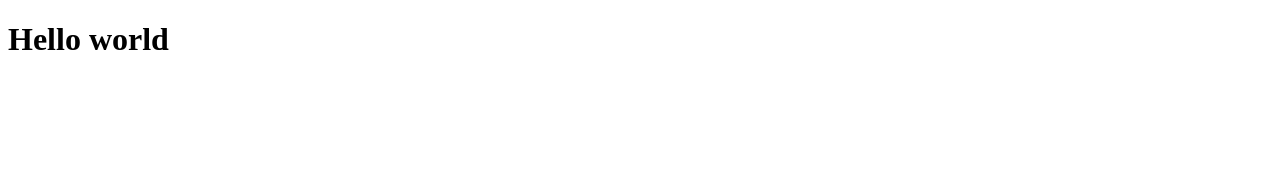
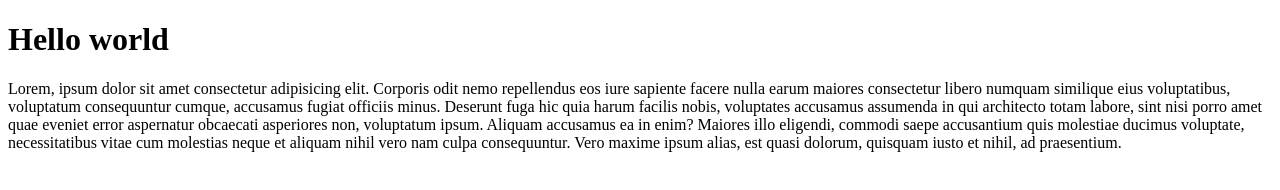
Before and after one commit to Sabrnuri/first-init, a plain HTML site: page index.html in a window 1280 px wide. Drawn offline with Linux system fonts and the light colour scheme.

Commit message:
"Add main section and some css styles"

```diff
--- a/index.html
+++ b/index.html
@@ -11,7 +11,11 @@
         Hello world
     </h1>
     <header>
-
+        <section>
+            <main>
+                Lorem, ipsum dolor sit amet consectetur adipisicing elit. Corporis odit nemo repellendus eos iure sapiente facere nulla earum maiores consectetur libero numquam similique eius voluptatibus, voluptatum consequuntur cumque, accusamus fugiat officiis minus. Deserunt fuga hic quia harum facilis nobis, voluptates accusamus assumenda in qui architecto totam labore, sint nisi porro amet quae eveniet error aspernatur obcaecati asperiores non, voluptatum ipsum. Aliquam accusamus ea in enim? Maiores illo eligendi, commodi saepe accusantium quis molestiae ducimus voluptate, necessitatibus vitae cum molestias neque et aliquam nihil vero nam culpa consequuntur. Vero maxime ipsum alias, est quasi dolorum, quisquam iusto et nihil, ad praesentium.
+            </main>
+        </section>
     </header>
 </body>
 </html>
--- /dev/null
+++ b/main.css
@@ -0,0 +1,5 @@
+*,
+*::before
+*::after {
+    box-sizing: border-box;
+}
```
